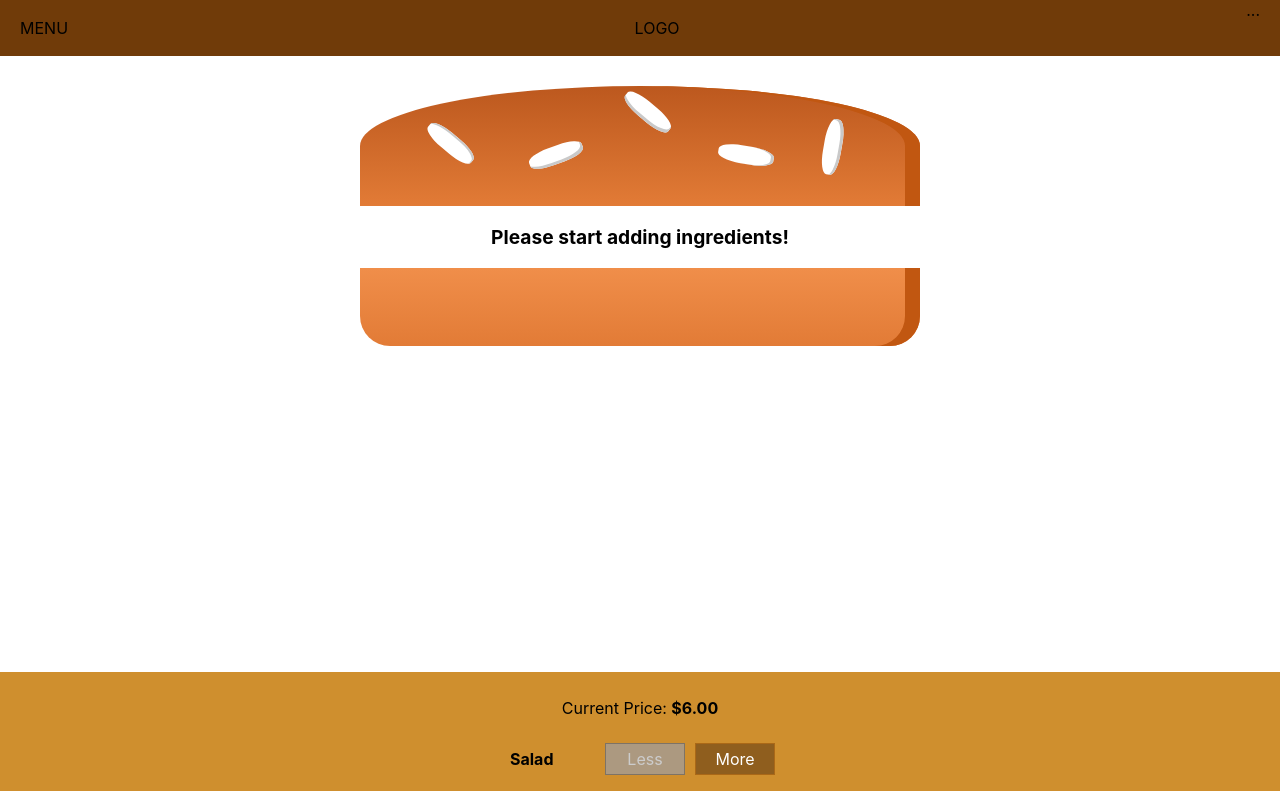
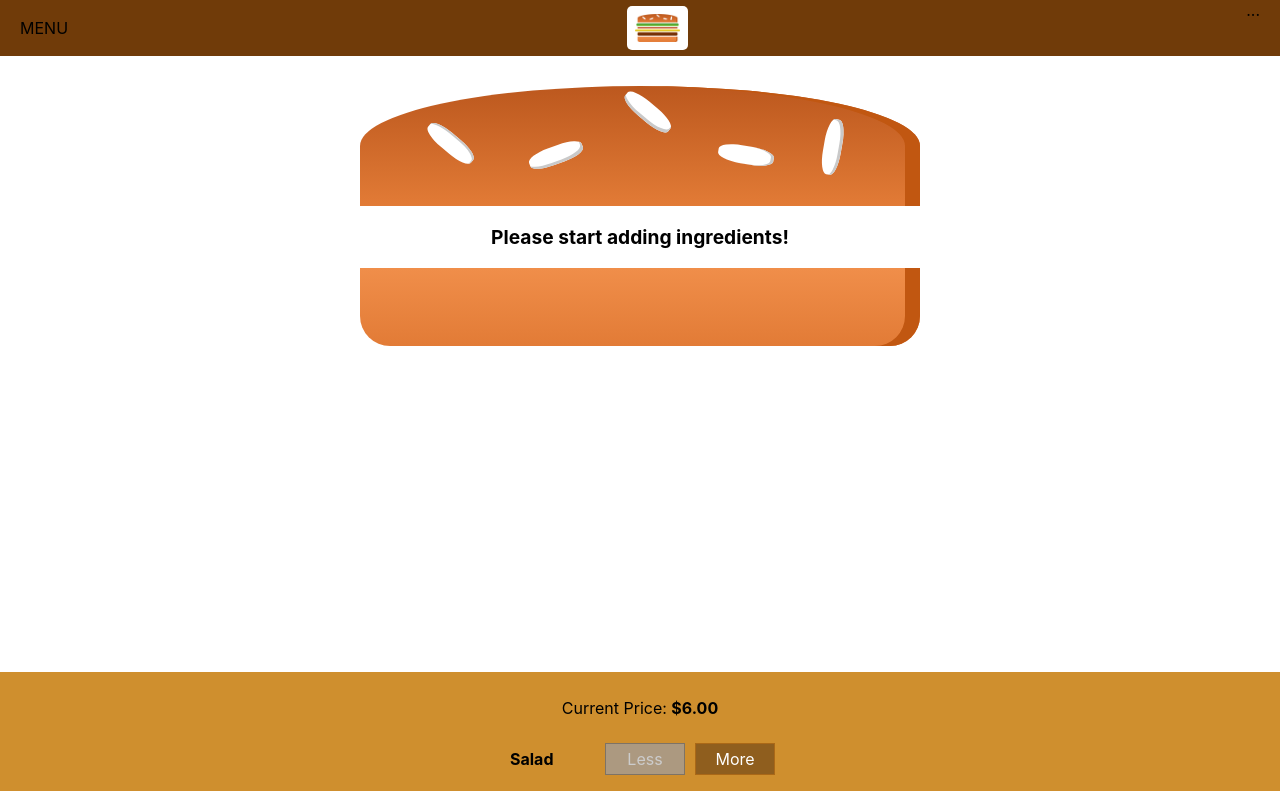
Before and after one commit to StevenCalverley/burger-builder, a React (Create React App) app: page / in a window 1280 px wide. Shown: the top 791 px of the page. Built offline with nearby package versions, Linux system fonts and the light colour scheme.

Commit message:
Add Logo

```diff
--- /dev/null
+++ b/src/components/Logo/Logo.js
@@ -0,0 +1,11 @@
+import React from 'react';
+import classes from './Logo.module.css';
+import BurgerLogo from '../../assets/Images/burger-logo.png';
+
+const logo = (props) => (
+  <div className={classes.Logo}>
+    <img src={BurgerLogo} alt="Burger Builder"/>
+  </div>
+);
+
+export default logo;
--- /dev/null
+++ b/src/components/Logo/Logo.module.css
@@ -0,0 +1,11 @@
+.Logo {
+  background-color: white;
+  padding: 8px;
+  height: 80%;
+  box-sizing: border-box;
+  border-radius: 5px;
+}
+
+.Logo img {
+  height: 100%;
+}
--- a/src/components/Navigation/Toolbar/Toolbar.js
+++ b/src/components/Navigation/Toolbar/Toolbar.js
@@ -1,10 +1,12 @@
 import React from 'react';
+
+import Logo from '../../Logo/Logo';
 import classes from './Toolbar.module.css';
 
 const toolbar = (props) => (
   <header className={classes.Toolbar}>
     <div>MENU</div>
-    <div>LOGO</div>
+    <Logo />
     <nav>...</nav>
   </header>
 );
```
Also changed, not shown: src/assets/Images/burger-logo.png (added).
